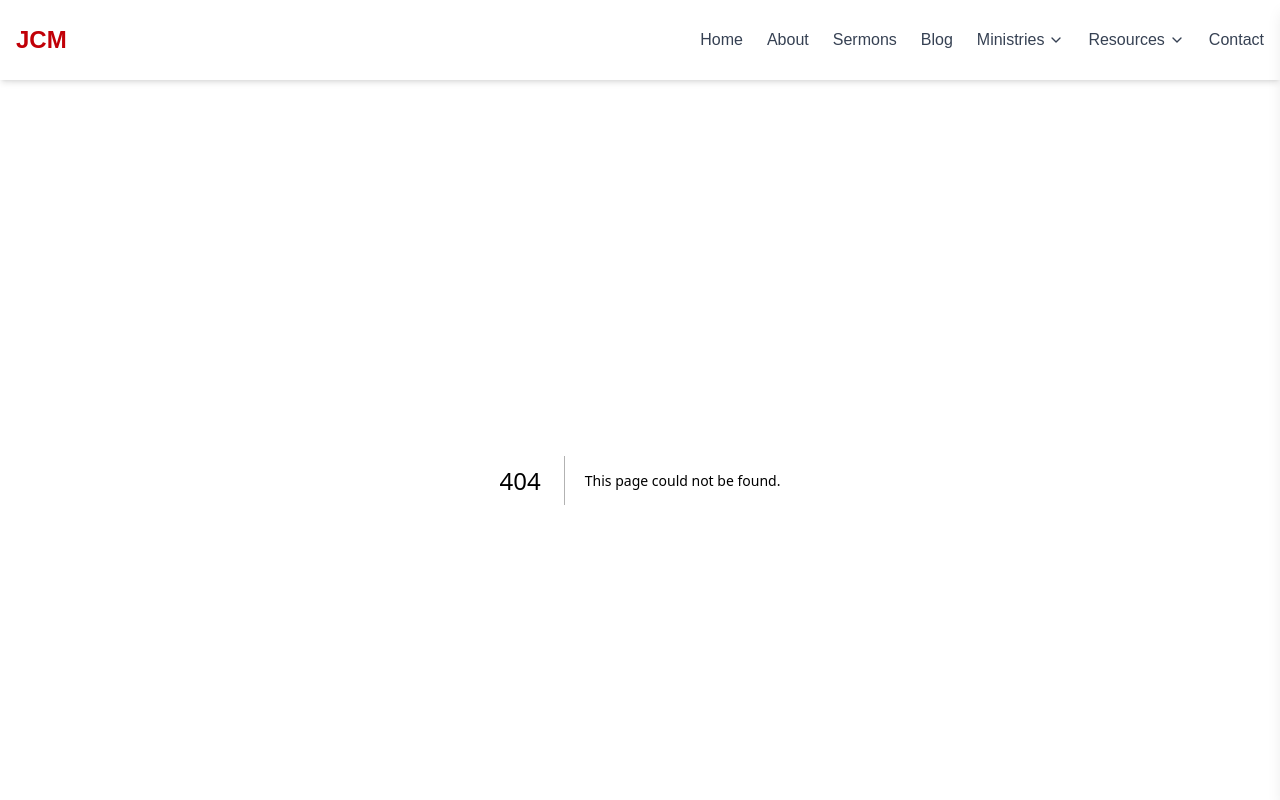
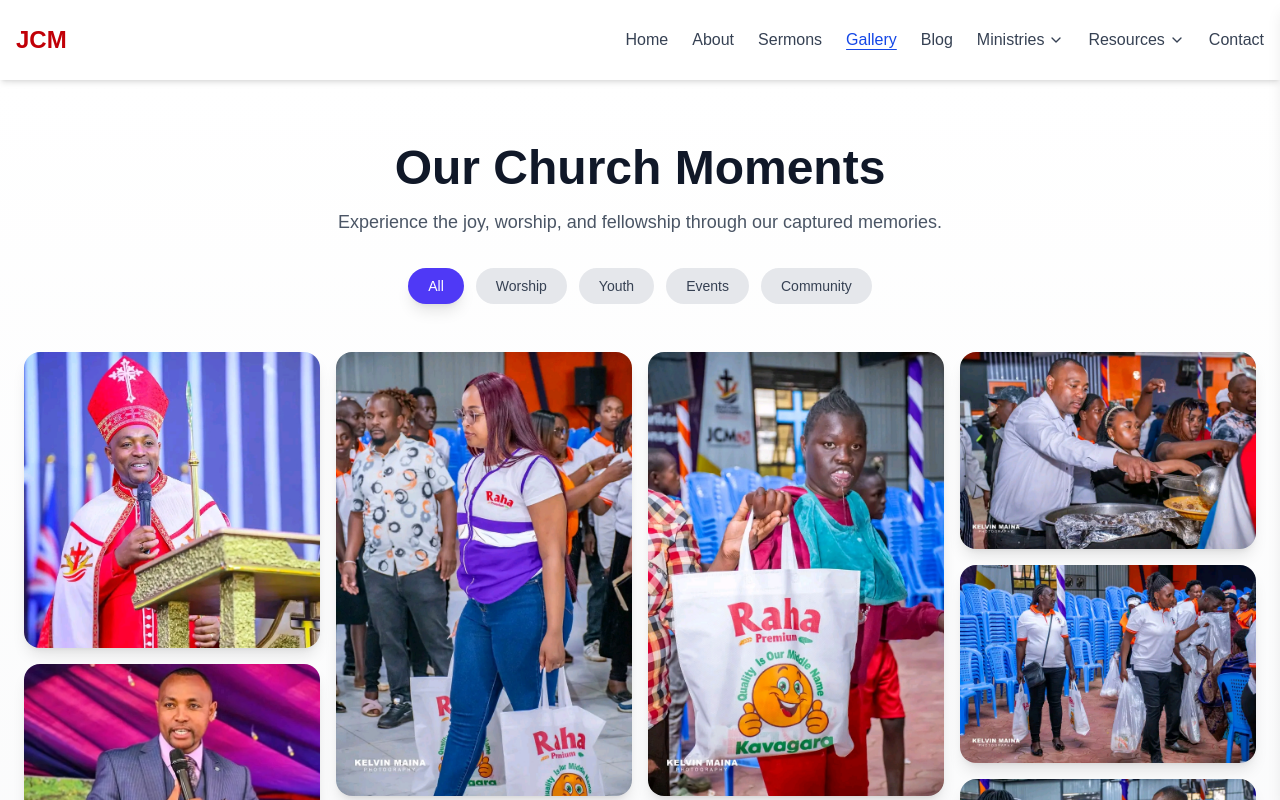
Before and after one commit to Seifuddin/Shammah, a Next.js app: page /Gallery in a window 1280 px wide. Before the commit this address had no page. Shown: the top 800 px of the page. Built offline with nearby package versions, Linux system fonts and the light colour scheme.

Commit message:
added gallery page

```diff
--- /dev/null
+++ b/src/app/About/page.jsx
@@ -0,0 +1,14 @@
+// File: pages/sermons.jsx
+import JourneyTimeline from '@/components/JourneyTimeline';
+import Aboutus from '@/components/AboutUs';
+
+export default function AboutPage() {
+  return (
+    <>
+      <main className="relative">
+        <Aboutus />
+        <JourneyTimeline />
+      </main>
+    </>
+  );
+}
--- /dev/null
+++ b/src/app/Gallery/page.jsx
@@ -0,0 +1,12 @@
+// File: pages/sermons.jsx
+import ChurchGallery from '@/components/Gallery';
+
+export default function Gallery() {
+  return (
+    <>
+      <main className="relative">
+        <ChurchGallery />
+      </main>
+    </>
+  );
+}
--- a/src/app/sermons/page.jsx
+++ b/src/app/sermons/page.jsx
@@ -1,4 +1,5 @@
 // File: pages/sermons.jsx
+import Sermon from '@/components/Sermon';
 import SermonPlayer from '@/components/SermonPlayer';
 
 export default function Sermons() {
@@ -8,6 +9,7 @@ export default function Sermons() {
         <h1 className="text-3xl font-bold mb-4">Sermons</h1>
         <p className="text-gray-700">Watch or listen to our recent sermons below.</p>
         <SermonPlayer />
+        <Sermon />
       </main>
     </>
   );
--- a/src/components/Contacts.jsx
+++ b/src/components/Contacts.jsx
@@ -51,7 +51,7 @@ export default function ContactFm() {
           initial={{ opacity: 0, x: 50 }}
           animate={{ opacity: 1, x: 0 }}
           transition={{ duration: 0.6 }}
-          className="bg-white rounded-md border border-blue-900 shadow-lg p-8 space-y-6"
+          className="bg-blue-50 rounded-md border border-slate-300 shadow-lg p-8 space-y-6"
         >
           <div>
             <label className="block text-blue-900 font-semibold">Name</label>
@@ -61,7 +61,7 @@ export default function ContactFm() {
               value={form.name}
               onChange={handleChange}
               required
-              className="w-full px-4 py-2 border border-blue-900 rounded-md focus:ring-2 focus:ring-indigo-500"
+              className="w-full px-4 py-2 border border-slate-300 rounded-md focus:ring-2 focus:ring-indigo-500"
             />
           </div>
 
@@ -73,7 +73,7 @@ export default function ContactFm() {
               value={form.email}
               onChange={handleChange}
               required
-              className="w-full px-4 py-2 border border-blue-900 rounded-md focus:ring-2 focus:ring-indigo-500"
+              className="w-full px-4 py-2 border border-slate-300 rounded-md focus:ring-2 focus:ring-indigo-500"
             />
           </div>
 
@@ -85,7 +85,7 @@ export default function ContactFm() {
               value={form.subject}
               onChange={handleChange}
               required
-              className="w-full px-4 py-2 border border-blue-900 rounded-md focus:ring-2 focus:ring-indigo-500"
+              className="w-full px-4 py-2 border border-slate-300 rounded-md focus:ring-2 focus:ring-indigo-500"
             />
           </div>
 
@@ -97,7 +97,7 @@ export default function ContactFm() {
               onChange={handleChange}
               required
               rows="5"
-              className="w-full px-4 py-2 border border-blue-900 rounded-md focus:ring-2 focus:ring-indigo-500"
+              className="w-full px-4 py-2 border border-slate-300 rounded-md focus:ring-2 focus:ring-indigo-500"
             />
           </div>
 
--- /dev/null
+++ b/src/components/Gallery.jsx
@@ -0,0 +1,189 @@
+"use client";
+import { useState, useEffect } from "react";
+import Image from "next/image";
+import { motion, AnimatePresence } from "framer-motion";
+import { X } from "lucide-react";
+
+const categories = ["All", "Worship", "Youth", "Events", "Community"];
+
+const images = [
+  { src: "/images/1754123353752.jpg", alt: "Sunday Service Worship", category: "Worship" },
+  { src: "/images/1754123377568.jpg", alt: "Youth Ministry Fellowship", category: "Youth" },
+  { src: "/images/1754123364089.jpg", alt: "Praise & Worship Team", category: "Worship" },
+  { src: "/images/1754933613059.jpg", alt: "Community Outreach", category: "Community" },
+  { src: "/images/1754933628606.jpg", alt: "Children's Ministry", category: "Youth" },
+  { src: "/images/1754933631998.jpg", alt: "Pastoral Team", category: "Events" },
+  { src: "/images/1754933618496.jpg", alt: "Baptism Service", category: "Events" },
+  { src: "/images/1754933636974.jpg", alt: "Special Choir Presentation", category: "Worship" },
+  { src: "/images/1754933729726.jpg", alt: "Missionary Work", category: "Community" },
+  { src: "/images/1754933650734.jpg", alt: "Youth Camp", category: "Youth" },
+  { src: "/images/1754933751319.jpg", alt: "Christmas Service", category: "Events" },
+  { src: "/images/1754933746995.jpg", alt: "Sunday School", category: "Youth" },
+  { src: "/images/1754933745674.jpg", alt: "Sunday School", category: "Youth" },
+  { src: "/images/1754933798246.jpg", alt: "Sunday School", category: "Youth" },
+  { src: "/images/1754933796240.jpg", alt: "Sunday School", category: "Youth" },
+  { src: "/images/1754933770522.jpg", alt: "Sunday School", category: "Youth" },
+  { src: "/images/1754933799788.jpg", alt: "Sunday School", category: "Youth" },
+  { src: "/images/1754933749024.jpg", alt: "Sunday School", category: "Youth" },
+  { src: "/images/1754933767725.jpg", alt: "Sunday School", category: "Youth" },
+  { src: "/images/1754933857519.jpg", alt: "Sunday School", category: "Youth" },
+  { src: "/images/1754933934885.jpg", alt: "Sunday School", category: "Youth" },
+  { src: "/images/1754933949141.jpg", alt: "Sunday School", category: "Youth" },
+  { src: "/images/1754933947380.jpg", alt: "Sunday School", category: "Youth" },
+  { src: "/images/1754933955607.jpg", alt: "Sunday School", category: "Youth" },
+  { src: "/images/1754934107513.jpg", alt: "Sunday School", category: "Youth" },
+  { src: "/images/1754934118385.jpg", alt: "Sunday School", category: "Youth" },
+  { src: "/images/1754934120438.jpg", alt: "Sunday School", category: "Youth" },
+  { src: "/images/1754934111009.jpg", alt: "Sunday School", category: "Youth" },
+  { src: "/images/1754934073895.jpg", alt: "Sunday School", category: "Youth" },
+  // You can keep adding more images here
+];
+
+export default function ChurchGallery() {
+  const [selectedImage, setSelectedImage] = useState(null);
+  const [activeCategory, setActiveCategory] = useState("All");
+  const [visibleCount, setVisibleCount] = useState(8);
+
+  // Filter images by category
+  const filteredImages =
+    activeCategory === "All"
+      ? images
+      : images.filter((img) => img.category === activeCategory);
+
+  // Show only visible images
+  const visibleImages = filteredImages.slice(0, visibleCount);
+
+  // Infinite scroll effect
+  useEffect(() => {
+    const handleScroll = () => {
+      if (
+        window.innerHeight + window.scrollY >=
+        document.documentElement.scrollHeight - 100
+      ) {
+        loadMore();
+      }
+    };
+
+    window.addEventListener("scroll", handleScroll);
+    return () => window.removeEventListener("scroll", handleScroll);
+  }, [visibleCount, filteredImages]);
+
+  const loadMore = () => {
+    if (visibleCount < filteredImages.length) {
+      setVisibleCount((prev) => prev + 4); // load 4 more at a time
+    }
+  };
+
+  // Reset count when switching filters
+  useEffect(() => {
+    setVisibleCount(8);
+  }, [activeCategory]);
+
+  return (
+    <section className="py-16 bg-gradient-to-b from-white to-gray-100">
+      <div className="max-w-7xl mx-auto px-6 text-center">
+        {/* Title */}
+        <motion.h2
+          className="text-4xl md:text-5xl font-bold text-gray-900 mb-4"
+          initial={{ opacity: 0, y: -20 }}
+          animate={{ opacity: 1, y: 0 }}
+        >
+          Our Church Moments
+        </motion.h2>
+        <motion.p
+          className="text-lg text-gray-600 mb-8"
+          initial={{ opacity: 0 }}
+          animate={{ opacity: 1 }}
+        >
+          Experience the joy, worship, and fellowship through our captured
+          memories.
+        </motion.p>
+
+        {/* Filter Buttons */}
+        <div className="flex flex-wrap justify-center gap-3 mb-12">
+          {categories.map((category) => (
+            <button
+              key={category}
+              onClick={() => setActiveCategory(category)}
+              className={`px-5 py-2 rounded-full text-sm font-medium transition ${
+                activeCategory === category
+                  ? "bg-indigo-600 text-white shadow-lg"
+                  : "bg-gray-200 text-gray-700 hover:bg-indigo-100"
+              }`}
+            >
+              {category}
+            </button>
+          ))}
+        </div>
+
+        {/* Masonry Grid */}
+        <div className="columns-1 sm:columns-2 md:columns-3 lg:columns-4 gap-4 space-y-4">
+          {visibleImages.map((img, index) => (
+            <motion.div
+              key={index}
+              className="relative cursor-pointer overflow-hidden rounded-2xl shadow-lg group"
+              whileHover={{ scale: 1.03 }}
+              transition={{ duration: 0.3 }}
+              onClick={() => setSelectedImage(img)}
+            >
+              <Image
+                src={img.src}
+                alt={img.alt}
+                width={600}
+                height={400}
+                className="w-full h-auto object-cover transition-transform duration-300 group-hover:scale-110"
+              />
+              <div className="absolute inset-0 bg-black/40 opacity-0 group-hover:opacity-100 flex items-center justify-center text-white text-lg font-semibold transition">
+                {img.alt}
+              </div>
+            </motion.div>
+          ))}
+        </div>
+
+        {/* Optional Load More Button (backup if scroll doesn’t trigger) */}
+        {visibleCount < filteredImages.length && (
+          <div className="mt-10">
+            <button
+              onClick={loadMore}
+              className="px-6 py-3 bg-indigo-600 text-white rounded-full shadow-lg hover:bg-indigo-700 transition"
+            >
+              Load More
+            </button>
+          </div>
+        )}
+      </div>
+
+      {/* Lightbox Modal */}
+      <AnimatePresence>
+        {selectedImage && (
+          <motion.div
+            className="fixed inset-0 bg-black/80 z-50 flex items-center justify-center p-4"
+            initial={{ opacity: 0 }}
+            animate={{ opacity: 1 }}
+            exit={{ opacity: 0 }}
+          >
+            <div className="relative max-w-4xl w-full">
+              <button
+                className="absolute top-4 right-4 text-white text-3xl z-50"
+                onClick={() => setSelectedImage(null)}
+              >
+                <X className="w-8 h-8" />
+              </button>
+              <motion.img
+                src={selectedImage.src}
+                alt={selectedImage.alt}
+                className="w-full h-auto rounded-2xl shadow-xl"
+                initial={{ scale: 0.8 }}
+                animate={{ scale: 1 }}
+                exit={{ scale: 0.8 }}
+              />
+              <p className="text-center text-gray-200 mt-4">
+                {selectedImage.alt}
+              </p>
+            </div>
+          </motion.div>
+        )}
+      </AnimatePresence>
+    </section>
+  );
+}
--- a/src/components/Navbar.jsx
+++ b/src/components/Navbar.jsx
@@ -23,8 +23,9 @@ export default function Navbar() {
 
   const navLinks = [
     { href: '/', label: 'Home' },
-    { href: '/about', label: 'About' },
+    { href: '/About', label: 'About' },
     { href: '/sermons', label: 'Sermons' },
+    { href: '/Gallery', label: 'Gallery' },
     { href: '/blog', label: 'Blog' },
     { label: 'Ministries', dropdown: ministries },
     { label: 'Resources', dropdown: resources },
--- a/src/components/Sermon.jsx
+++ b/src/components/Sermon.jsx
@@ -62,7 +62,7 @@ export default function Sermon() {
             </motion.div>
           ))}
         </div>
-
+{/* Desktop menu
         <div className="text-center bg-red-600 mt-10 rounded-3xl p-1">
           <a
             href="#"
@@ -72,6 +72,7 @@ export default function Sermon() {
             View All Sermons
           </a>
         </div>
+        */}
       </div>
     </section>
   );
--- a/src/components/SermonPlayer.jsx
+++ b/src/components/SermonPlayer.jsx
@@ -1,7 +1,7 @@
 // File: components/SermonPlayer.jsx
 export default function SermonPlayer() {
   return (
-    <div className="relative text-left">
+    <div className="relative text-left bg-gray-50">
       <div className=" aspect-w-16 aspect-h-9">
       <h2 className="text-2xl text-blue-900 font-semibold mb-2">Latest Sermon</h2>
 
--- a/src/components/VisitUsMap.jsx
+++ b/src/components/VisitUsMap.jsx
@@ -142,7 +142,7 @@ export default function VisitUsMap({
           <div className="p-8 md:p-10 lg:p-12">
             <div className="space-y-6">
               <div>
-                <h2 className="text-3xl md:text-4xl font-bold tracking-tight text-slate-900">
+                <h2 className="text-3xl md:text-4xl font-bold tracking-tight text-blue-900">
                   Visit Us
                 </h2>
                 <p className="mt-2 text-slate-600">
```
